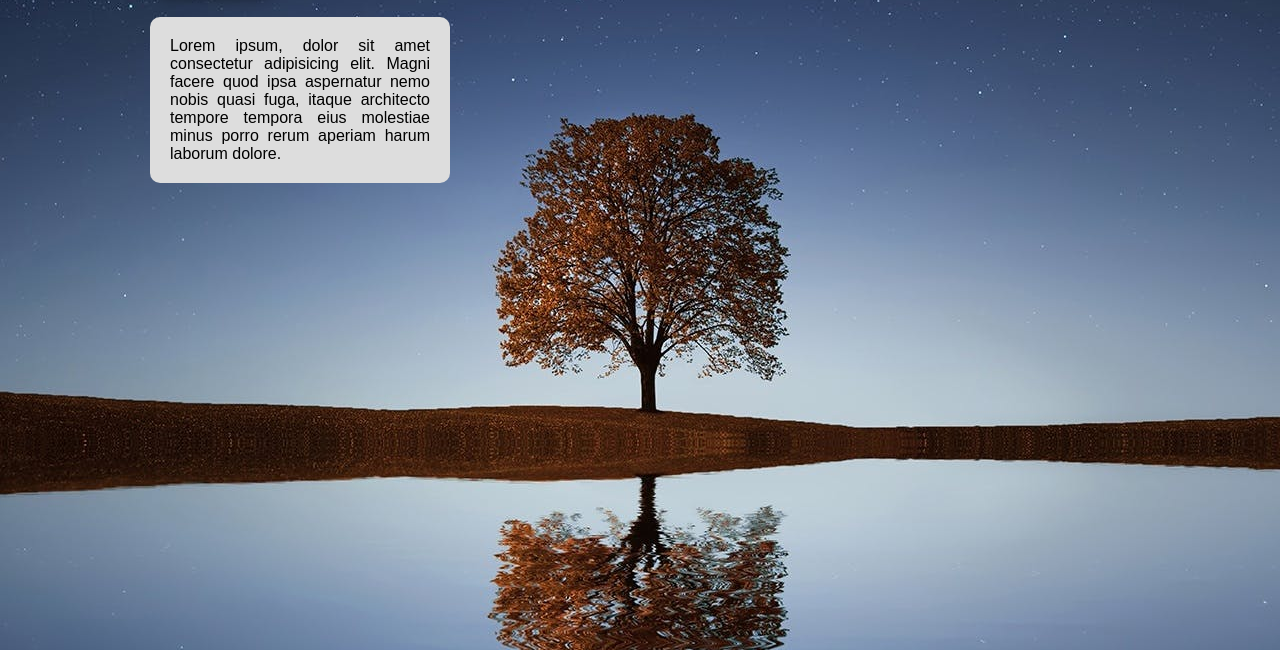
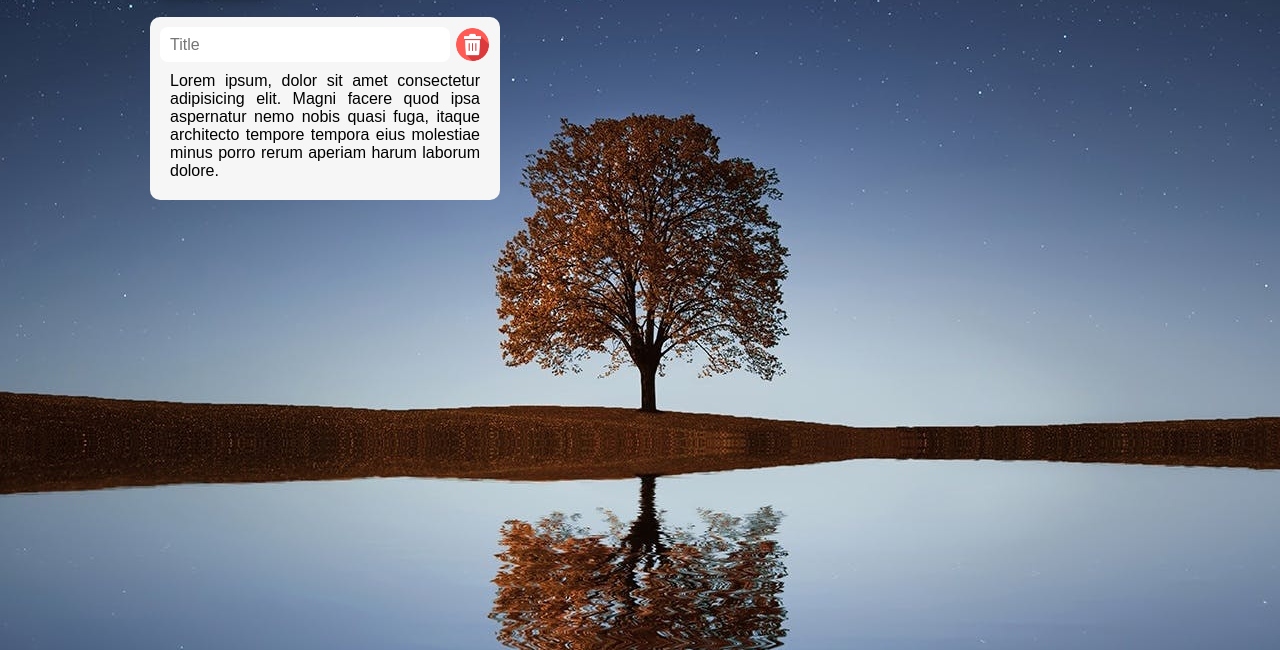
Before and after one commit to BinMamun/Note-Application, a plain HTML site: page index.html in a window 1280 px wide. Shown: the part 150-800 px from the top of the page. Drawn offline with Linux system fonts and the light colour scheme.

Commit message:
add note element and style with css

```diff
--- a/index.html
+++ b/index.html
@@ -13,7 +13,13 @@
       </h1>
     <button><img src="./images/edit.png" alt="">Create New</button>
     <div class="notes-container">
-      <p contenteditable="true" class="input-box">Lorem ipsum, dolor sit amet consectetur adipisicing elit. Magni facere quod ipsa aspernatur nemo nobis quasi fuga, itaque architecto tempore tempora eius molestiae minus porro rerum aperiam harum laborum dolore.</p>
+      <div class="note">
+        <input contenteditable="true" placeholder="Title">
+        <img class="delete-note-icon" src="./images/delete.png" alt="">
+        <p contenteditable="true" class="input-box">
+          Lorem ipsum, dolor sit amet consectetur adipisicing elit. Magni facere quod ipsa aspernatur nemo nobis quasi fuga, itaque architecto tempore tempora eius molestiae minus porro rerum aperiam harum laborum dolore.
+        </p>
+      </div>
     </div>
   </div>
   <script src="./scripts.js"></script>
--- a/styles.css
+++ b/styles.css
@@ -5,12 +5,14 @@
   font-family: sans-serif;
 }
 
+body {
+  background-image: url(./images/pexels-pixabay-268533.jpg);
+  background-position: center;
+  background-attachment: fixed;
+}
+
 .container {
   width: 100%;
-  min-height: 100vh;
-  background-image: url(./images/pexels-pixabay-268533.jpg);
-  background-position: center;
-  background-size: auto;
   color: white;
   padding-top: 50px;
   padding-left: 150px;
@@ -52,11 +54,50 @@
   margin-right: 5px;
 }
 
-.input-box {
-  width: 300px;
+.notes-container {
+  position: absolute;
+  display: grid;
+  grid-template-columns: 350px 350px 350px;
+  gap: 20px;
+}
+
+.note {
+  width: 100%;
+  max-width: 350px;
   color: black;
-  background: rgb(221, 221, 221);
-  padding: 20px;
+  background: rgb(246, 246, 246);
+  padding: 10px;
+  border: none;
+  outline: none;
   border-radius: 10px;
   text-align: justify;
+  position: relative;
 }
+
+.note input {
+  width: 88%;
+  height: 35px;
+  font-size: 16px;
+  border: none;
+  outline: none;
+  border-radius: 8px;
+  padding: 5px 10px;
+  margin-bottom: 5px;
+}
+
+.note .input-box {
+  width: 100%;
+  border: none;
+  outline: none;
+  border-radius: 3px;
+  padding: 5px 10px;
+  margin-bottom: 5px;
+}
+
+.delete-note-icon {
+  height: 35px;
+  position: absolute;
+  right: 10px;
+  top: 10px;
+  cursor: pointer;
+}
```
